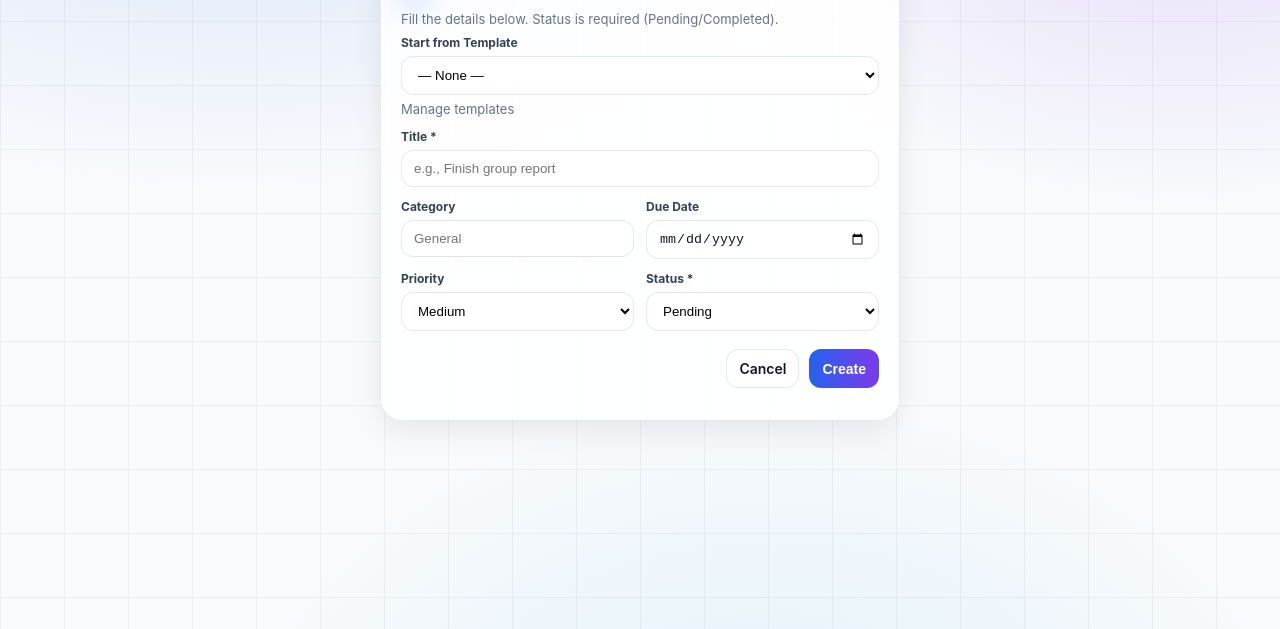
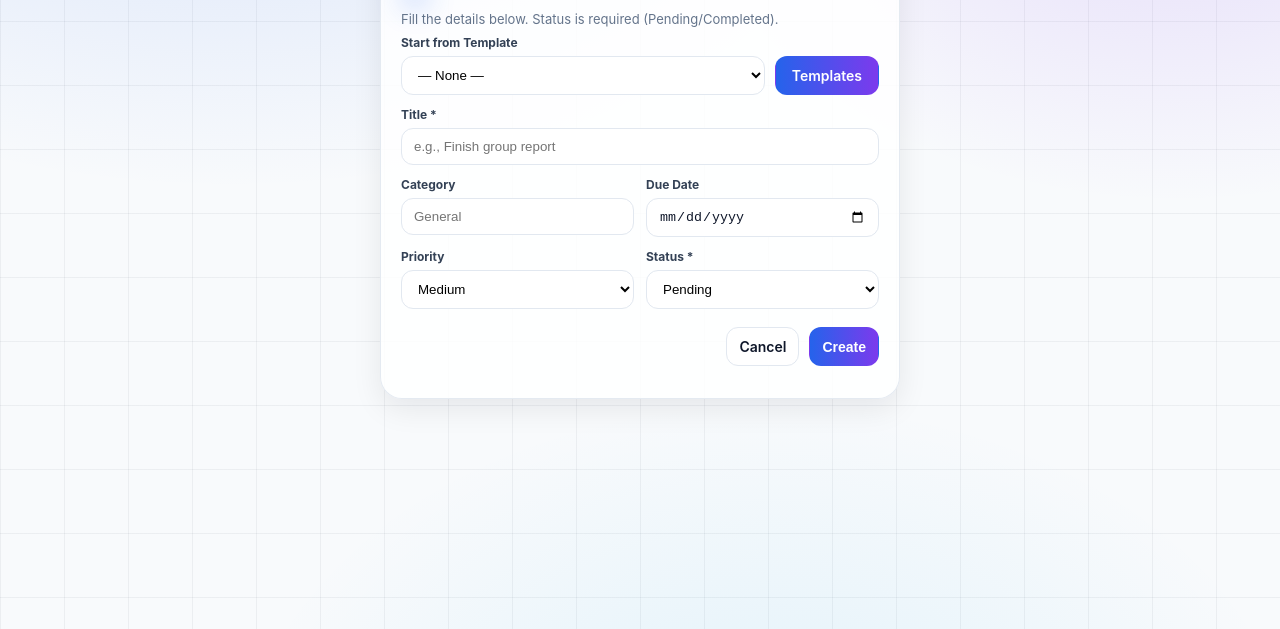
Before and after one commit to dennisiknu/SIT725-Group-Project, a website: page public/createtask.html in a window 1280 px wide. Shown: the part 171-800 px from the top of the page. Drawn offline with Linux system fonts and the light colour scheme; no server answers.

Commit message:
template button more visible

```diff
--- a/public/createtask.html
+++ b/public/createtask.html
@@ -37,15 +37,19 @@
         <form id="taskForm" class="formGrid">
 
             <div>
-            <label class="label" for="templateSelect">Start from Template</label>
-            <select class="select" id="templateSelect">
-              <option value="">— None —</option>
-            </select>
+              <label class="label" for="templateSelect">Start from Template</label>
 
-            <div class="pageHint" style="margin-top:6px;">
-              <a href="/templates.html">Manage templates</a>
+              <div class="templateRow">
+                <select class="select" id="templateSelect">
+                  <option value="">— None —</option>
+                </select>
+
+                <a href="/templates.html" class="btn btnGradient btnTpl">
+                  Templates
+                </a>
+              </div>
             </div>
-          </div>
+
 
           <div>
             <label class="label" for="title">Title *</label>
--- a/public/css/app.css
+++ b/public/css/app.css
@@ -525,3 +525,19 @@ hr.sep{
   color: var(--muted);
   font-size: 13px;
 }
+
+/* Template dropdown row */
+.templateRow{
+  display:flex;
+  gap: 10px;
+  align-items: center;
+}
+.templateRow .select{
+  flex: 1;
+}
+
+/* Make the templates button slightly wider + clear */
+.btnTpl{
+  padding: 10px 16px;
+  white-space: nowrap;
+}
```
